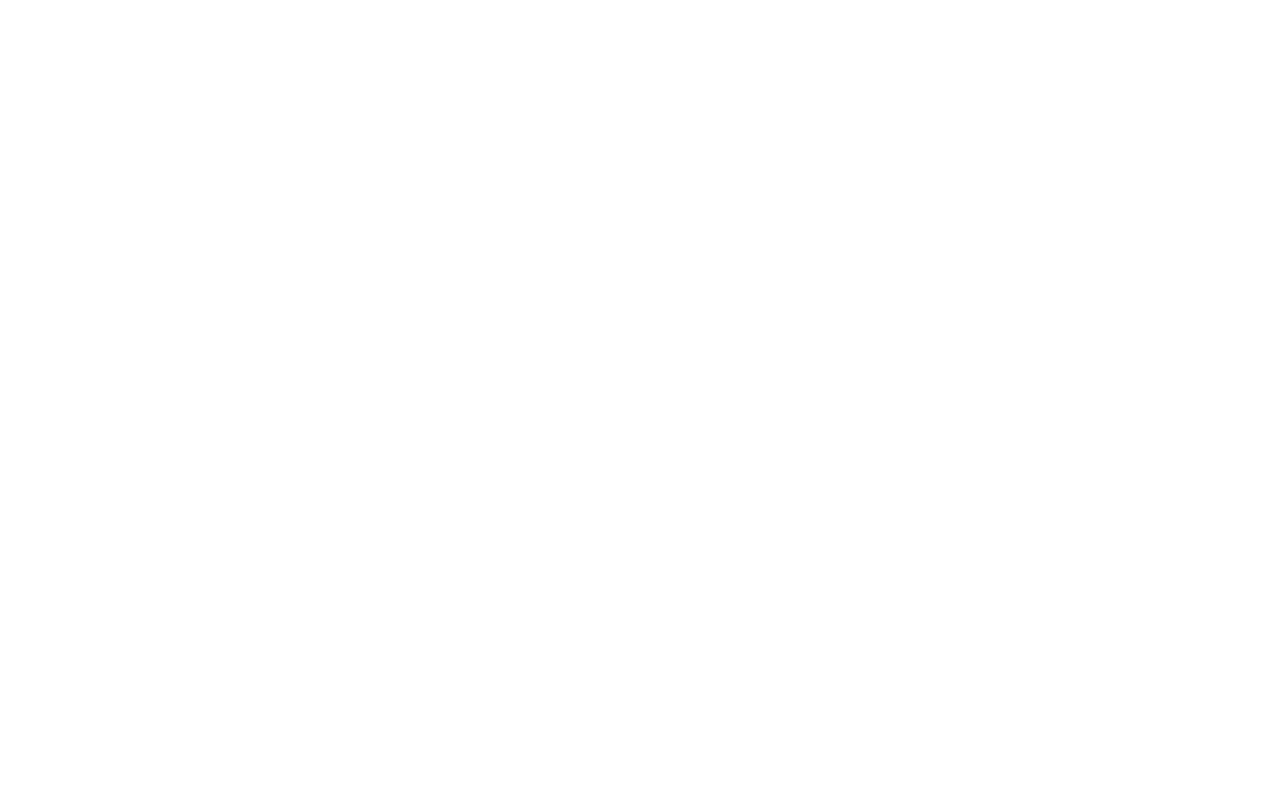
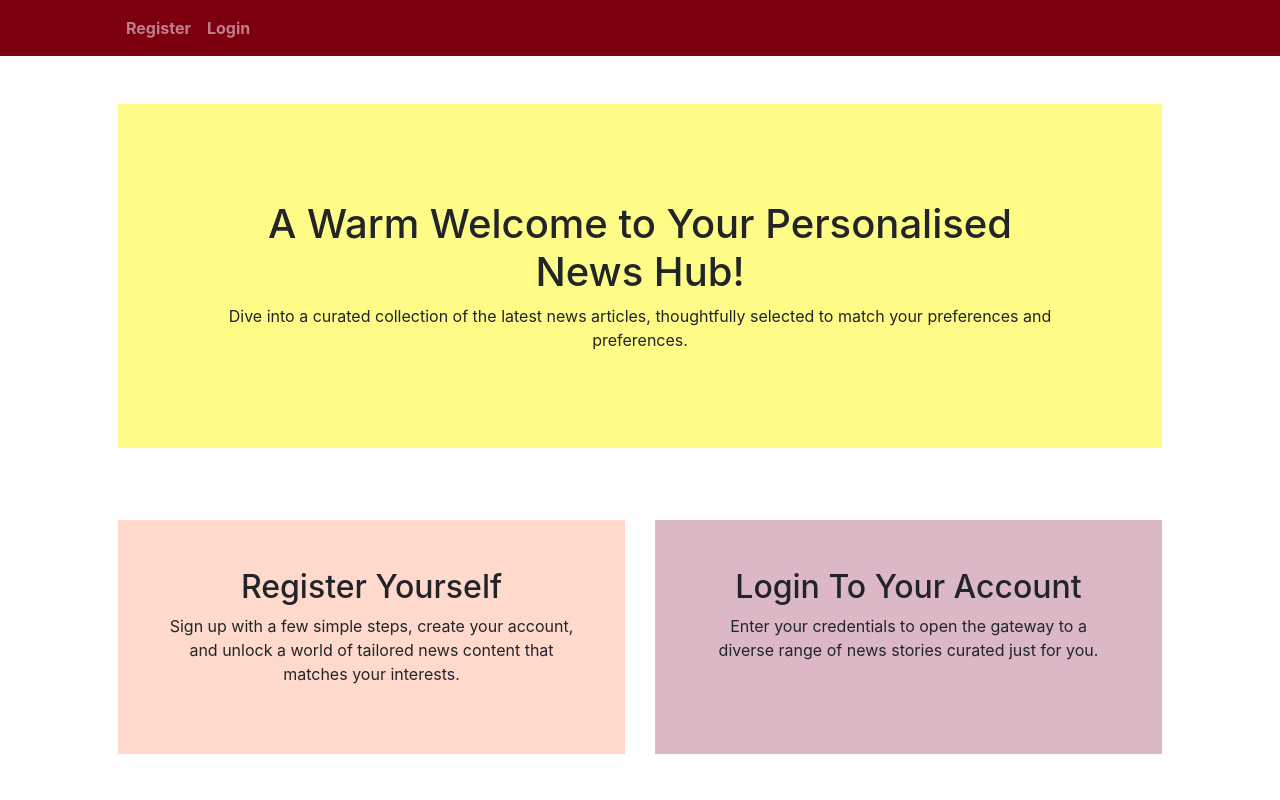
Before and after one commit to Trisharati/MERN_NewsHub, a React (Vite) app in the folder client/: page / in a window 1280 px wide. Before the commit this address had no page. Shown: the top 800 px of the page. Built offline with nearby package versions, Linux system fonts and the light colour scheme.

Commit message:
Update App.jsx

```diff
--- a/client/src/App.jsx
+++ b/client/src/App.jsx
@@ -28,9 +28,9 @@ function App() {
     <>
     <ToastContainer/>
      <Router>
-      <Routes>
+      <Routes key={window.location.pathname}>
         {showFirstComponent &&
-        <Route path='/first' element={<First onSignUp={handleSignUp}/>}/>}
+        <Route path='/' element={<First onSignUp={handleSignUp}/>}/>}
         <Route path='/first' element={<First/>}/>
         <Route path='/register' element={<Register/>}/>
         <Route path='/login' element={<Login/>}/>
```
